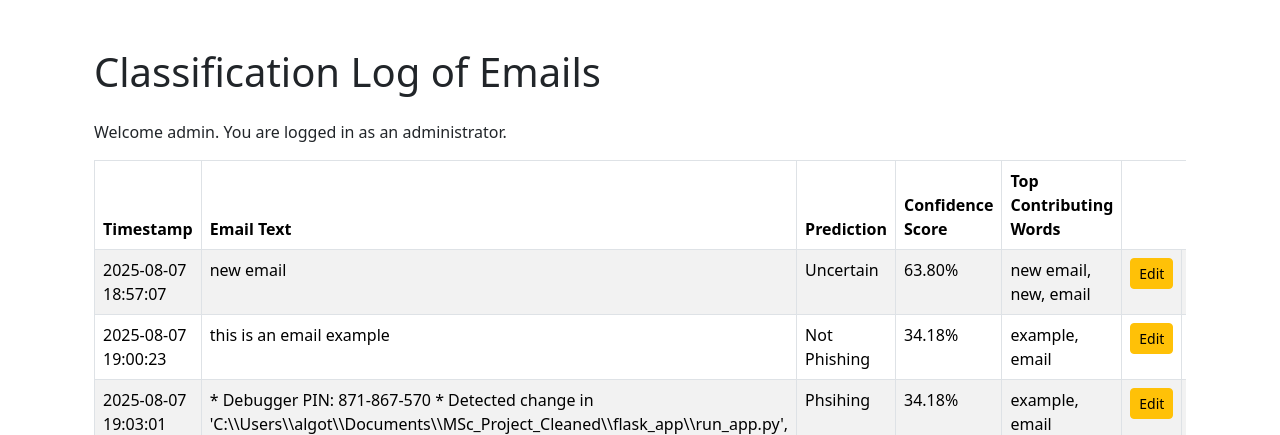
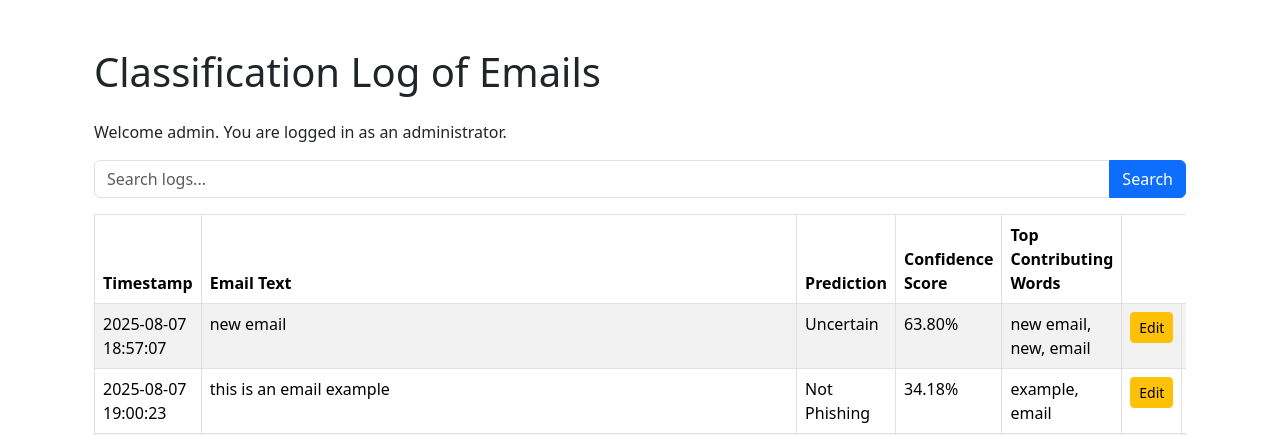
Before and after one commit to AlgJNor/MSc_Project_Cleaned, a Flask app: page /classification_log.html in a window 1280 px wide. Shown: the part 56-491 px from the top of the page. Run offline with Flask 3, Linux system fonts and the light colour scheme; a user stored in the database is signed in.

Commit message:
Added a search feature to the classification log

```diff
--- a/flask_app/run_app.py
+++ b/flask_app/run_app.py
@@ -286,6 +286,8 @@ def classification_log():
     log_entries = []
     log_path = os.path.join(os.path.abspath(os.path.dirname(__file__)), 'classified_log.csv')
     headers = ["Timestamp", "Email Text", "Prediction", "Confidence Score", "Top Contributing Words"]
+
+    q = request.args.get('q', '').lower();
     if os.path.exists(log_path):
         with open(log_path, newline='', encoding='utf-8') as csvfile:
             reader = csv.reader(csvfile)
@@ -297,12 +299,16 @@ def classification_log():
                     label = row[2]
                     score = f"{float(row[3]):.2f}%"
                     top_contributing_words = row[4]
+                    if q:
+                        haystack = " ".join(row).lower()
+                        if q not in haystack:
+                            continue
                 except Exception as e:
                     label = score = top_contributing_words = "Parsing Error with the File"
                 log_entries.append([timestamp, email_text, label, score, top_contributing_words])
 
 
-    return render_template('admin/classification_log.html', log_entries=log_entries, headers = ["Timestamp", "Email Text", "Prediction", "Confidence Score", "Top Contributing Words"])
+    return render_template('admin/classification_log.html', log_entries=log_entries, headers = ["Timestamp", "Email Text", "Prediction", "Confidence Score", "Top Contributing Words"], q=q)
 
 
 
--- a/flask_app/templates/admin/classification_log.html
+++ b/flask_app/templates/admin/classification_log.html
@@ -9,6 +9,15 @@
 
         {% if log_entries %}
             <div class="table-responsive">
+                <form method="get" class="mb-3">
+                    <div class="input-group">
+                        <input type="text" name="q" class="form-control" placeholder="Search logs..." value="{{ q or '' }}">
+                        <button type="submit" class="btn btn-primary">Search</button>
+                        {% if q %}
+                            <a href="{{ url_for('classification_log') }}" class="btn btn-secondary">Clear</a>
+                        {% endif %}
+                    </div>
+                </form>
                 <table class="table table-striped table-bordered">
                     <thead>
                         <tr>
```
